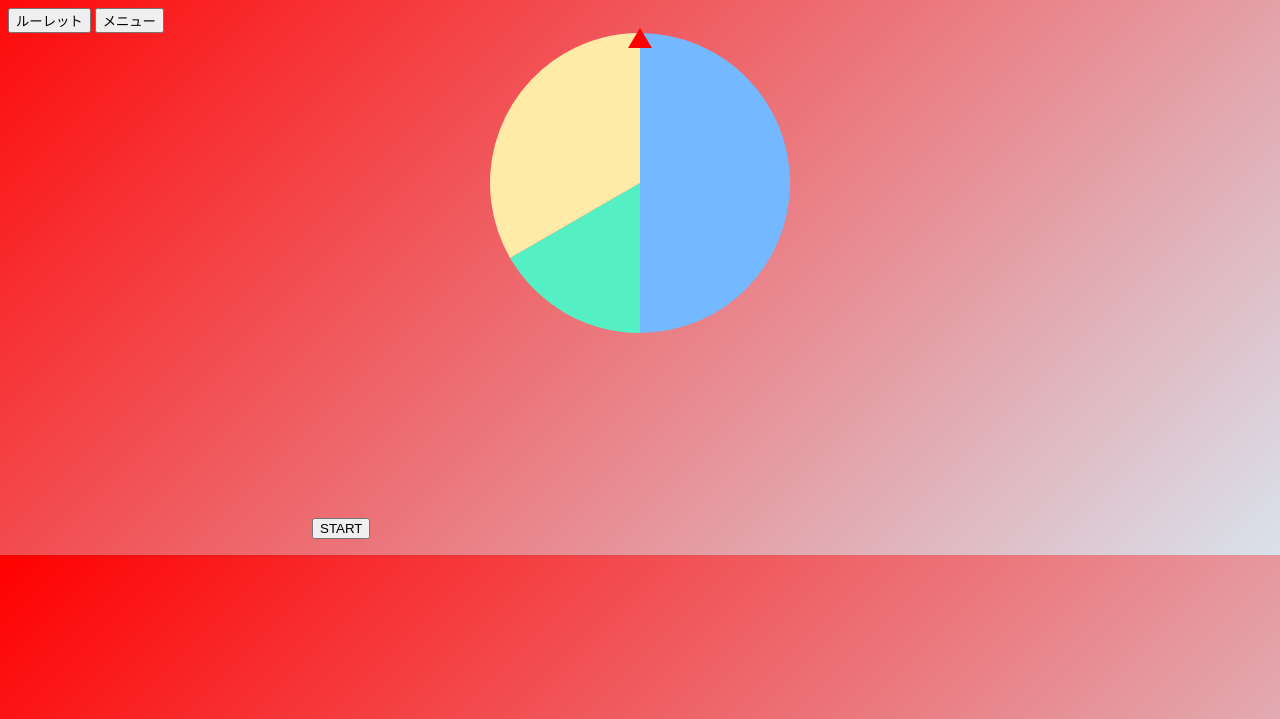
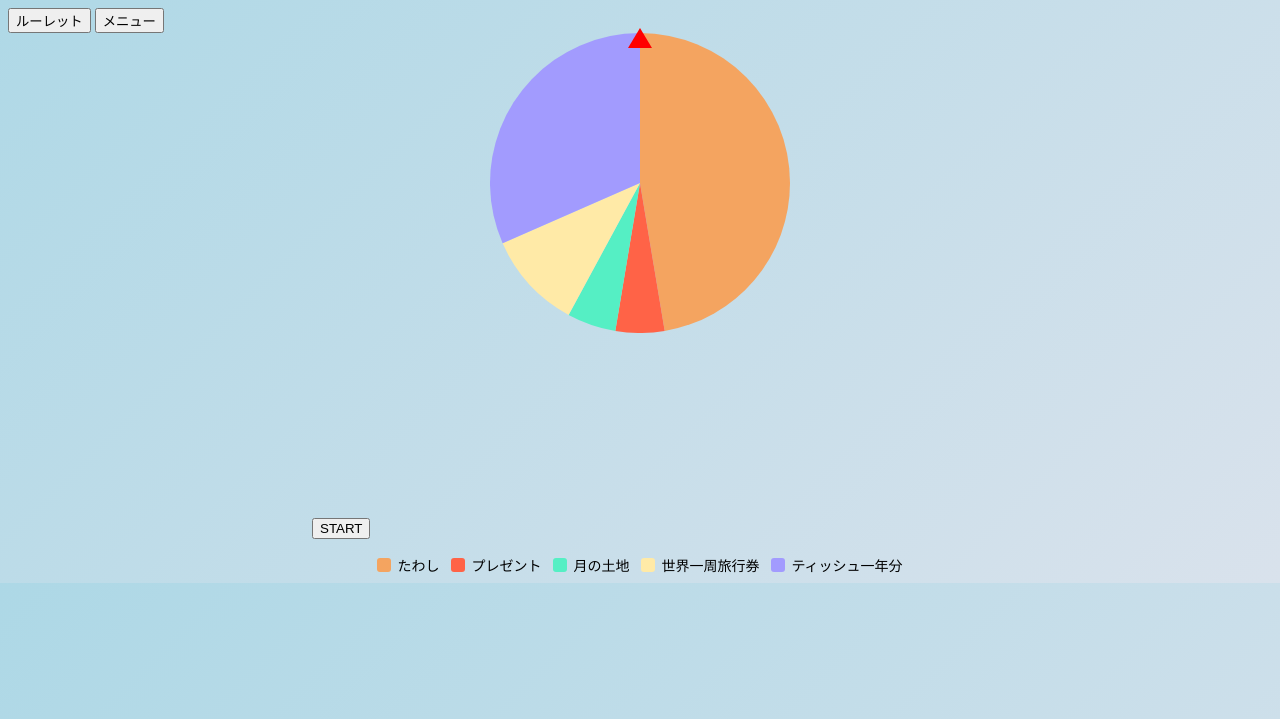
Before and after one commit to konohanasakuya-3fc/roulette-ikasama, a plain HTML site: page index.html in a window 1280 px wide. Shown: the part 81-800 px from the top of the page. Drawn offline with Linux system fonts and the light colour scheme.

Commit message:
いかさま

```diff
--- a/index.html
+++ b/index.html
@@ -27,6 +27,7 @@
     <canvas id="rouletteCanvas" width="300" height="200"></canvas>
     <button id="spinButton">START</button>
     <p id="resultText"></p>
+    <div id="legend"></div>
 
   </section>
 
--- a/main.js
+++ b/main.js
@@ -3,14 +3,18 @@
 // =======================
 
 let items = [
-    { id: 1, label: "A", weight: 3, force: false },
-    { id: 2, label: "B", weight: 1, force: false },
-    { id: 3, label: "C", weight: 2, force: false }
+    { id: 1, label: "たわし", weight: 9, force: false },
+    { id: 2, label: "プレゼント", weight: 1, force: true },
+    { id: 3, label: "月の土地", weight: 1, force: false },
+    { id: 4, label: "世界一周旅行券", weight: 2, force: false },
+    { id: 5, label: "ティッシュ一年分", weight: 6, force: false }
+
   ];
 
   const COLORS = [
-    "#ff7675",
-    "#74b9ff",
+    "#f4a460",
+    "#f4a460",
+    "#ff6347",
     "#55efc4",
     "#ffeaa7",
     "#a29bfe",
@@ -107,26 +111,29 @@ let items = [
   }
 
   function drawRoulette() {
-    ctx.clearRect(0, 0, canvas.width, canvas.height);
+    ctx.clearRect(0, 0, 300, 300);
 
     const total = items.reduce((s, i) => s + i.weight, 0);
-    let startAngle = -Math.PI / 2; // 12時方向開始
+    let currentDeg = 0;
 
-    items.forEach(item => {
-      const angle = (item.weight / total) * Math.PI * 2;
+    for (const item of items) {
+      const sweep = item.weight / total * 360;
+
+      const startRad = (currentDeg - 90) * Math.PI / 180;
+      const endRad   = (currentDeg + sweep - 90) * Math.PI / 180;
 
       ctx.beginPath();
       ctx.moveTo(150, 150);
-      ctx.arc(150, 150, 150, startAngle, startAngle + angle);
+      ctx.arc(150, 150, 150, startRad, endRad);
       ctx.closePath();
-
-      //ctx.fillStyle = randomColor(item.id);
       ctx.fillStyle = COLORS[item.id % COLORS.length];
       ctx.fill();
 
-      startAngle += angle;
-    });
+      currentDeg += sweep;
+    }
   }
+
+
 
   // =======================
   // 回転・当選判定
@@ -134,6 +141,21 @@ let items = [
 
   let currentRotation = 0;
   let isSpinning = false;
+
+  function getCurrentAngle(rotation) {
+    return ((rotation % 360) + 360) % 360;
+  }
+  function getWinnerByAngle(angle) {
+    const ranges = getItemAngleRanges(items);
+
+    for (const r of ranges) {
+      if (angle >= r.start && angle < r.end) {
+        return r.item;
+      }
+    }
+    return null;
+  }
+
 
   spinButton.onclick = () => {
     if (isSpinning || items.length === 0) return;
@@ -146,27 +168,32 @@ let items = [
 
     const forcedItems = items.filter(i => i.force);
 
+
     if (forcedItems.length > 0) {
       const forcedItem =
         forcedItems[Math.floor(Math.random() * forcedItems.length)];
 
+      const ranges = getItemAngleRanges(items);
       const range = ranges.find(r => r.item === forcedItem);
 
+      // ★ 12時基準の角度をそのまま使う
       targetAngle =
         range.start + Math.random() * (range.end - range.start);
     } else {
       targetAngle = Math.random() * 360;
     }
 
+
+
     // ★ここが修正ポイント
-    const currentAngle = currentRotation % 360;
+    const currentAngle = getCurrentAngle(currentRotation);
+
     const delta =
       (360 - currentAngle + targetAngle) % 360;
 
     const targetRotation =
-      currentRotation +
-      extraRotations +
-      delta;
+      currentRotation + 360 * 5 + delta;
+
 
     wrapper.style.transition =
       "transform 4s cubic-bezier(0.25, 0.1, 0.25, 1)";
@@ -176,7 +203,7 @@ let items = [
     currentRotation = targetRotation;
 
     setTimeout(() => {
-      const stopAngle = getStopAngle(currentRotation+180);
+      const stopAngle = getStopAngle(currentRotation);
       const winner = getWinnerByAngle(stopAngle);
 
       resultText.textContent =
@@ -218,21 +245,47 @@ let items = [
 
     for (const item of items) {
       const range = (item.weight / total) * 360;
+
       ranges.push({
         item,
-        start: current,
+        start: current,        // ← 12時基準
         end: current + range
       });
+
       current += range;
     }
-
     return ranges;
   }
+
 
   function getForceCandidates() {
     return items.filter(i => i.force);
   }
 
+  function renderLegend() {
+    const legend = document.getElementById("legend");
+    legend.innerHTML = "";
+
+    items.forEach(item => {
+      const div = document.createElement("div");
+      div.className = "legend-item";
+
+      const colorBox = document.createElement("div");
+      colorBox.className = "legend-color";
+      colorBox.style.background = COLORS[item.id % COLORS.length];
+
+      const label = document.createElement("span");
+      label.textContent = item.label;
+
+      div.appendChild(colorBox);
+      div.appendChild(label);
+
+      legend.appendChild(div);
+    });
+  }
+
+
 
   // 初期描画
   drawRoulette();
+  renderLegend();
--- a/style.css
+++ b/style.css
@@ -5,7 +5,7 @@
     margin: 0 auto;
   }
   body {
-    background: linear-gradient(135deg, red, #d9e2ec);
+    background: linear-gradient(135deg, lightblue, #d9e2ec);
   }
 
   #rouletteContainer {
@@ -26,3 +26,24 @@
     z-index: 10;
     pointer-events: none;
   }
+
+  #legend {
+    margin-top: 12px;
+    display: flex;
+    flex-wrap: wrap;
+    gap: 8px 12px;
+    justify-content: center;
+    font-size: 14px;
+  }
+
+  .legend-item {
+    display: flex;
+    align-items: center;
+    gap: 6px;
+  }
+
+  .legend-color {
+    width: 14px;
+    height: 14px;
+    border-radius: 3px; /* 0 にすれば四角、50% にすれば丸 */
+  }
```
